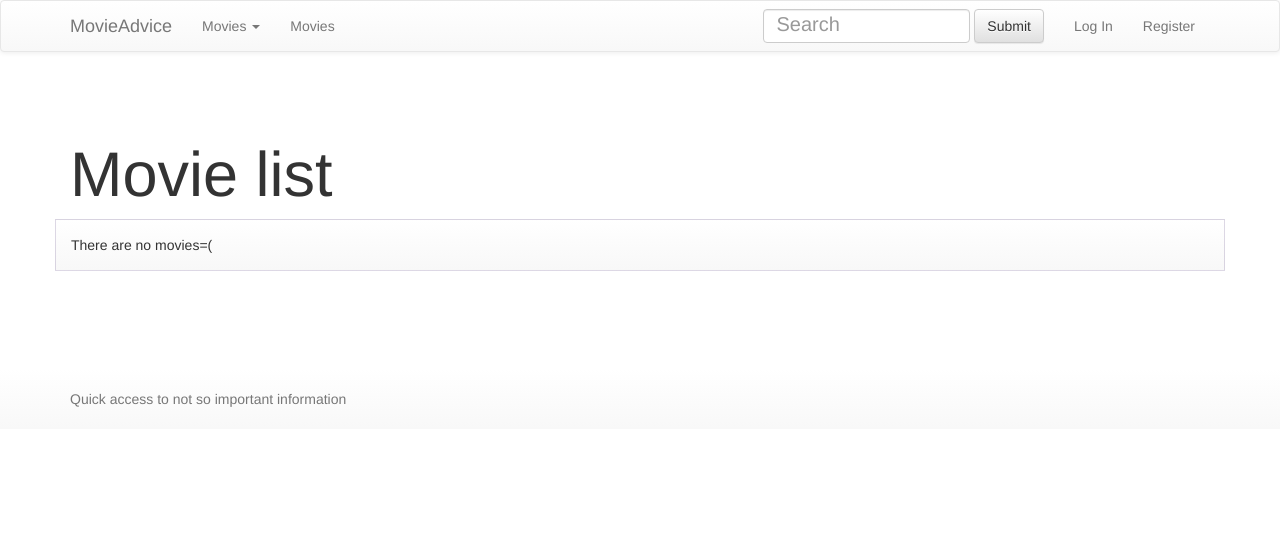
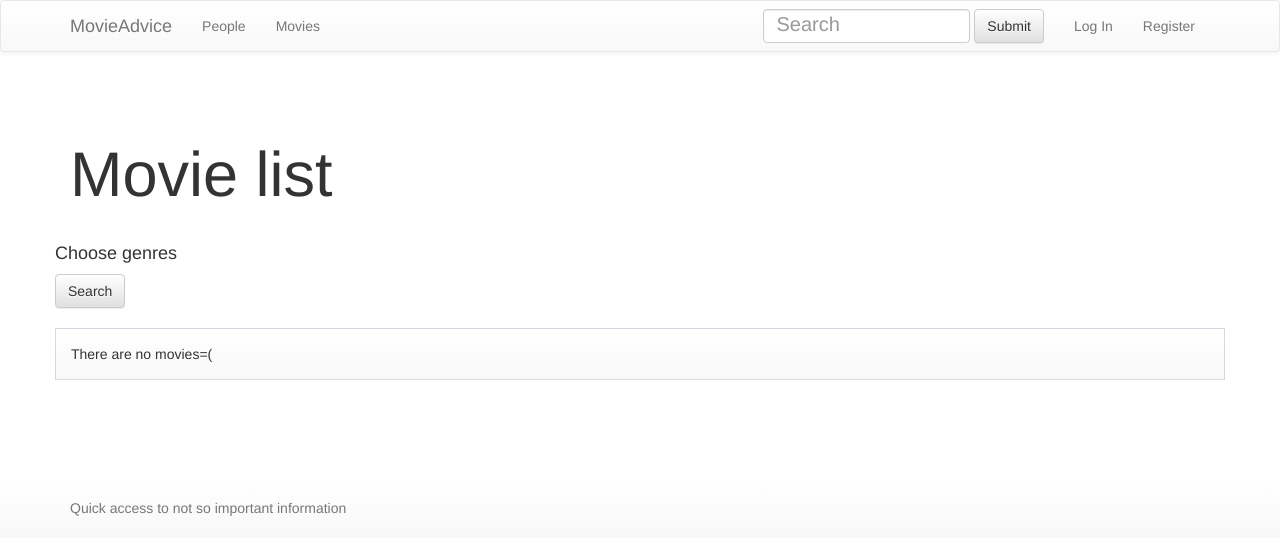
Before and after one commit to RomanOliinyk/MovieAdvice, a Django app: page /recommendation/movie/ in a window 1280 px wide. Shown: the top 555 px of the page. Run offline with Django 3.2, Linux system fonts and the light colour scheme; data that the repository does not hold is empty; some libraries are stand-ins or nearby versions.

Commit message:
WORKING GENRE SEARCHYSTUFF

```diff
--- a/MovieAdvice/settings.py
+++ b/MovieAdvice/settings.py
@@ -14,6 +14,7 @@ import os
 
 # Build paths inside the project like this: os.path.join(BASE_DIR, ...)
 BASE_DIR = os.path.dirname(os.path.dirname(os.path.abspath(__file__)))
+STATIC_DIR = os.path.join(BASE_DIR, 'static')
 
 
 # Quick-start development settings - unsuitable for production
@@ -55,7 +56,7 @@ ROOT_URLCONF = 'MovieAdvice.urls'
 TEMPLATES = [
     {
         'BACKEND': 'django.template.backends.django.DjangoTemplates',
-        'DIRS': [],
+        'DIRS': [os.path.join(BASE_DIR, 'templates')],
         'APP_DIRS': True,
         'OPTIONS': {
             'context_processors': [
@@ -125,3 +126,4 @@ USE_TZ = True
 # https://docs.djangoproject.com/en/1.10/howto/static-files/
 
 STATIC_URL = '/static/'
+STATICFILES_DIRS = [STATIC_DIR, ]
--- a/recommendation/urls.py
+++ b/recommendation/urls.py
@@ -5,8 +5,10 @@ from . import views
 app_name = 'recommendation'
 urlpatterns = [
     url(r'^$', views.home, name='home'),
-    url(r'^movie/$', views.MovieListView.as_view(), name = 'movie'),
+    url(r'^movie/$', views.MovieListView.as_view(), name='movie-list'),
     url(r'^movie/(?P<pk>[0-9]+)/$', views.MovieDetailView.as_view(),
         name='movie-detail'),
-    #url(r'^(?P<movie_id>[0-9]+)/$', views.detail, name='detail'),
+    url(r'^person/$', views.PersonListView.as_view(), name='person-list'),
+    url(r'^person/(?P<pk>[0-9]+)/$', views.PersonDetailView.as_view(),
+        name='person-detail'),
 ]
--- a/recommendation/views.py
+++ b/recommendation/views.py
@@ -15,25 +15,44 @@ class MovieListView(generic.ListView):
     template_name = 'recommendation/movie_list.html'
     paginate_by = 10
 
+    @property
+    def filtered_genres(self):
+        if not hasattr(self, '_filtered_genres'):
+            checked_genres = self.request.GET.getlist('genre')
+            self._filtered_genres = Genre.objects.filter(
+                pk__in=checked_genres or [])
+        return self._filtered_genres
+
     def get_queryset(self):
-        return Movie.objects.order_by('-vote_count')
+        query = super(MovieListView, self).get_queryset()
+        if self.filtered_genres :
+            genres = self.filtered_genres
+            for genre in genres:
+                query = query.filter(genres=genre)
+        return query.order_by('-vote_count')
 
+    def get_context_data(self, **kwargs):
+        context = super(MovieListView, self).get_context_data(**kwargs)
+        context['genres'] = Genre.objects.all()
+        context['filtered_genres'] = self.filtered_genres
+        return context
+
+# Movie detail page
 class MovieDetailView(generic.DetailView):
     model = Movie
     template_name = 'recommendation/movie_detail.html'
 
-#def index(request):
-    #movie_list = Movie.objects.order_by('-vote_count')[:10]
-    #context = {
-        #'movie_list': movie_list,
-    #}
-    #return render(request, 'recommendation/index.html', context)
+# Person list page
+class PersonListView(generic.ListView):
+    model = Person
+    template_name = 'recommendation/person_list.html'
+    paginate_by = 10
 
-#def detail(request, movie_id):
-#    try:
-#        movie = Movie.objects.get(pk=movie_id)
-#        cast = Movie.moviecast_set
-#    except Movie.DoesNotExist:
-#        raise Http404('Movie does not exist!')
-#    return render(request, 'recommendation/detail.html', {'movie': movie,
-#        'cast': cast})
+    def get_queryset(self):
+
+        return Person.objects.order_by('-popularity')
+
+# Person detail page
+class PersonDetailView(generic.DetailView):
+    model = Person
+    template_name = 'recommendation/person_detail.html'
--- a/recommendation/templates/recommendation/header.html
+++ b/templates/recommendation/header.html
@@ -9,25 +9,14 @@
                 <span class="icon-bar"></span>
                 <span class="icon-bar"></span>
             </button>
-            <a class="navbar-brand" href="/MovieAdvice/">MovieAdvice</a>
+            <a class="navbar-brand" href="/recommendation/">MovieAdvice</a>
         </div>
 
         <!-- Collect the nav links, forms, and other content for toggling -->
         <div class="collapse navbar-collapse" id="bs-example-navbar-collapse-1">
             <ul class="nav navbar-nav">
-                <li class="dropdown">
-                    <a href="#" class="dropdown-toggle" data-toggle="dropdown" role="button" aria-haspopup="true" aria-expanded="false">Movies <span class="caret"></span></a>
-                    <ul class="dropdown-menu">
-                        <li><a href="#">Movies</a></li>
-                        <li><a href="#">Movies #2</a></li>
-                        <li><a href="#">Genres</a></li>
-                        <li role="separator" class="divider"></li>
-                        <li><a href="#">Categories</a></li>
-                        <li role="separator" class="divider"></li>
-                        <li><a href="#">Keywords</a></li>
-                    </ul>
-                </li>
-                <li><a href="/MovieAdvice/movies/">Movies</a></li>
+                <li><a href="/recommendation/person">People</a></li>
+                <li><a href="/recommendation/movie">Movies</a></li>
 
             </ul>
             <ul class="nav navbar-nav navbar-right">
--- a/recommendation/templates/recommendation/main.html
+++ b/templates/recommendation/main.html
@@ -24,7 +24,7 @@
     </title>
 
     {% load static %}
-    <link rel="stylesheet" href="{% static "css/base.css" %}" />
+    <link rel="stylesheet" href="{% static "/css/base.css" %}" />
     <link rel="stylesheet" href="{% static "css/row_eq_height.css" %}" />
 </head>
 
--- a/recommendation/templates/recommendation/movie_list.html
+++ b/templates/recommendation/movie_list.html
@@ -9,6 +9,26 @@
 <div class="jumbotron">
     <div class="container">
         <h1 class="display-3">Movie list</h1>
+
+        <!-- Form -->
+        <div class="row">
+            <h4>Choose genres</h4>
+            <form class="" action="" method="" id="my-form">
+                {% for genre in genres %}
+                    <label>
+                        <input type="checkbox" name="genre"
+                            {% if genre in filtered_genres %}
+                            c   hecked="checked"
+                            {% endif %}
+                        value="{{ genre.genre_id }}">
+                        {{ genre }}
+                    </label>
+                {% endfor %}
+                <button type="submit" value="genre_list" class="btn btn-default">
+                    Search
+                </button>
+            </form>
+        </div>
 
         <div class="row">
         {% if movie_list %}
@@ -24,12 +44,17 @@
                         </a>
                     </div>
                     <div class="media-body">
-                        <h4 class="media-heading">
+                        <h3 class="media-heading">
                             <a href="{{ movie.movie_id }}">
                                 {{ movie.title }}
                             </a>
+                        </h3>
+                        <h4><strong>Genre:</strong>
+                            {% for genre in movie.genres.all %}
+                                <i>{{ genre }}</i>
+                            {% endfor %}
                         </h4>
-                        Genre: {{ movie.display_genre }}
+
                     </div>
 
                 </li>
```
Also changed, not shown: recommendation/templates/recommendation/people_detail.html (deleted, +0 -23 lines), templates/recommendation/movie_detail.html (renamed from recommendation/templates/recommendation/movie_detail.html, +17 -8 lines), templates/recommendation/person_detail.html (added, +23 -0 lines), templates/recommendation/person_list.html (renamed from recommendation/templates/recommendation/people_list.html, +4 -4 lines), templates/recommendation/detail.html (renamed from recommendation/templates/recommendation/detail.html), templates/recommendation/footer.html (renamed from recommendation/templates/recommendation/footer.html), templates/recommendation/home.html (renamed from recommendation/templates/recommendation/home.html), templates/recommendation/index.html (renamed from recommendation/templates/recommendation/index.html).
